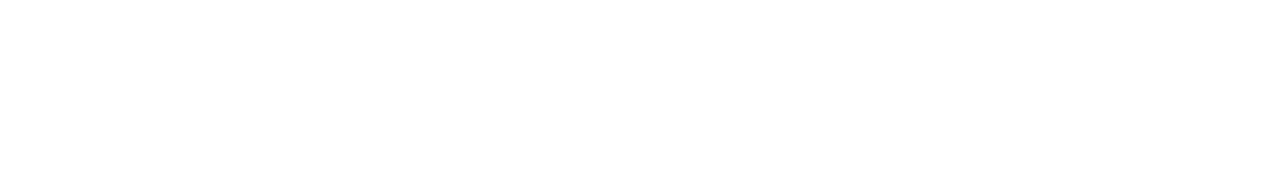
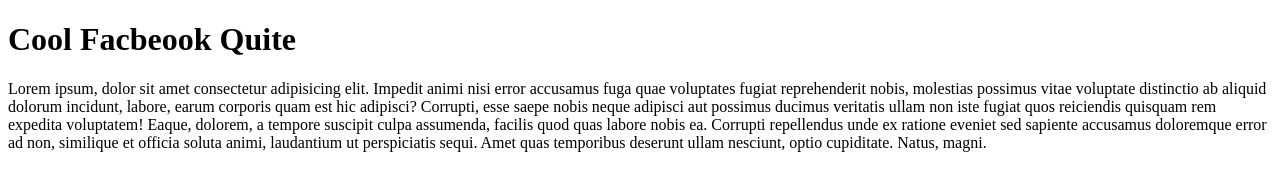
Before and after one commit to ferddecoded/gitting-around, a plain HTML site: page index.html in a window 1280 px wide. Drawn offline with Linux system fonts and the light colour scheme.

Commit message:
Adding styles, and updating index.html

```diff
--- a/index.html
+++ b/index.html
@@ -7,6 +7,7 @@
         <title>Document</title>
     </head>
     <body>
-
+        <h1>Cool Facbeook Quite</h1>
+        <p>Lorem ipsum, dolor sit amet consectetur adipisicing elit. Impedit animi nisi error accusamus fuga quae voluptates fugiat reprehenderit nobis, molestias possimus vitae voluptate distinctio ab aliquid dolorum incidunt, labore, earum corporis quam est hic adipisci? Corrupti, esse saepe nobis neque adipisci aut possimus ducimus veritatis ullam non iste fugiat quos reiciendis quisquam rem expedita voluptatem! Eaque, dolorem, a tempore suscipit culpa assumenda, facilis quod quas labore nobis ea. Corrupti repellendus unde ex ratione eveniet sed sapiente accusamus doloremque error ad non, similique et officia soluta animi, laudantium ut perspiciatis sequi. Amet quas temporibus deserunt ullam nesciunt, optio cupiditate. Natus, magni.</p>
     </body>
 </html>
```
Also changed, not shown: styles/style.css (added). Lines whose indentation alone changed are shown as unchanged.
